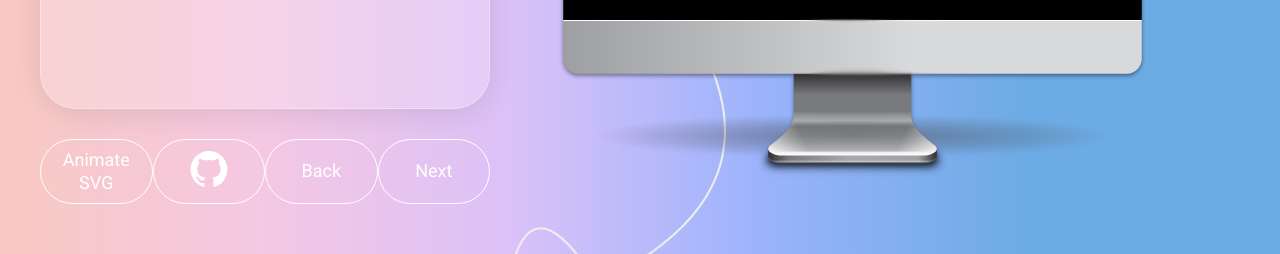
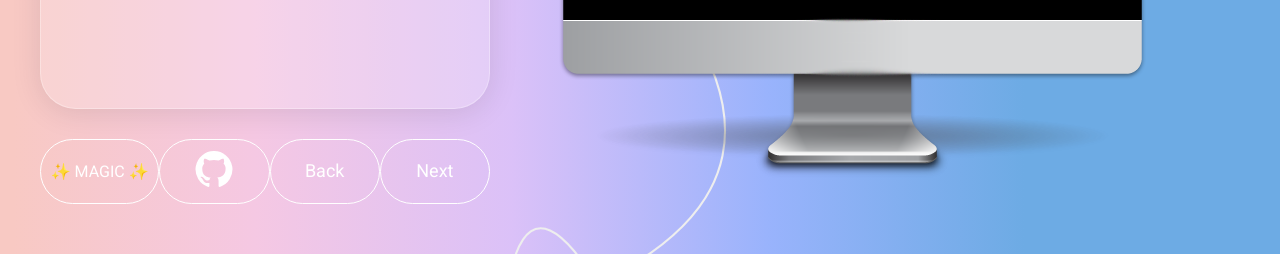
Before and after one commit to AveryCaldwell/Portfolio-8-23, a React (Vite) app: page / in a window 1280 px wide. Shown: the part 2860-3114 px from the top of the page. Built offline with nearby package versions, Linux system fonts and the light colour scheme; a web font is replaced by a local one.

Commit message:
udpate svg btn styling

```diff
--- a/src/components/Projects.jsx
+++ b/src/components/Projects.jsx
@@ -215,7 +215,7 @@ function Projects({ props }) {
 							style={svgButton}
 							onClick={animateSvgStroke}
 						>
-							Animate SVG
+							✨ MAGIC ✨
 						</button>
 						{projectsButtons.map(function (element, index) {
 							return (
--- a/src/components/Styles.jsx
+++ b/src/components/Styles.jsx
@@ -467,25 +467,16 @@ export const animateSvgStroke1 = {
 		},
 	},
 };
-export const svgButtonSpan = {
-	display: 'flex',
-	justifyContent: 'space-around',
-	flexDirection: 'row',
-	width: '450px',
-	height: '150px',
-};
+
 export const svgButton = {
 	borderRadius: '36px',
 	border: '1px solid white',
-	// position: 'relative',
 	textAlign: 'center',
 	listStyle: 'none',
-	width: '120px',
-	// top: '202vh',
-	// left: '5%',
+	width: '130px',
 	height: '65px',
 	color: 'white',
-	fontSize: '18px',
+	fontSize: '16px',
 	lineHeight: '1.25',
 	backgroundColor: 'transparent',
 	cursor: 'pointer',
```
